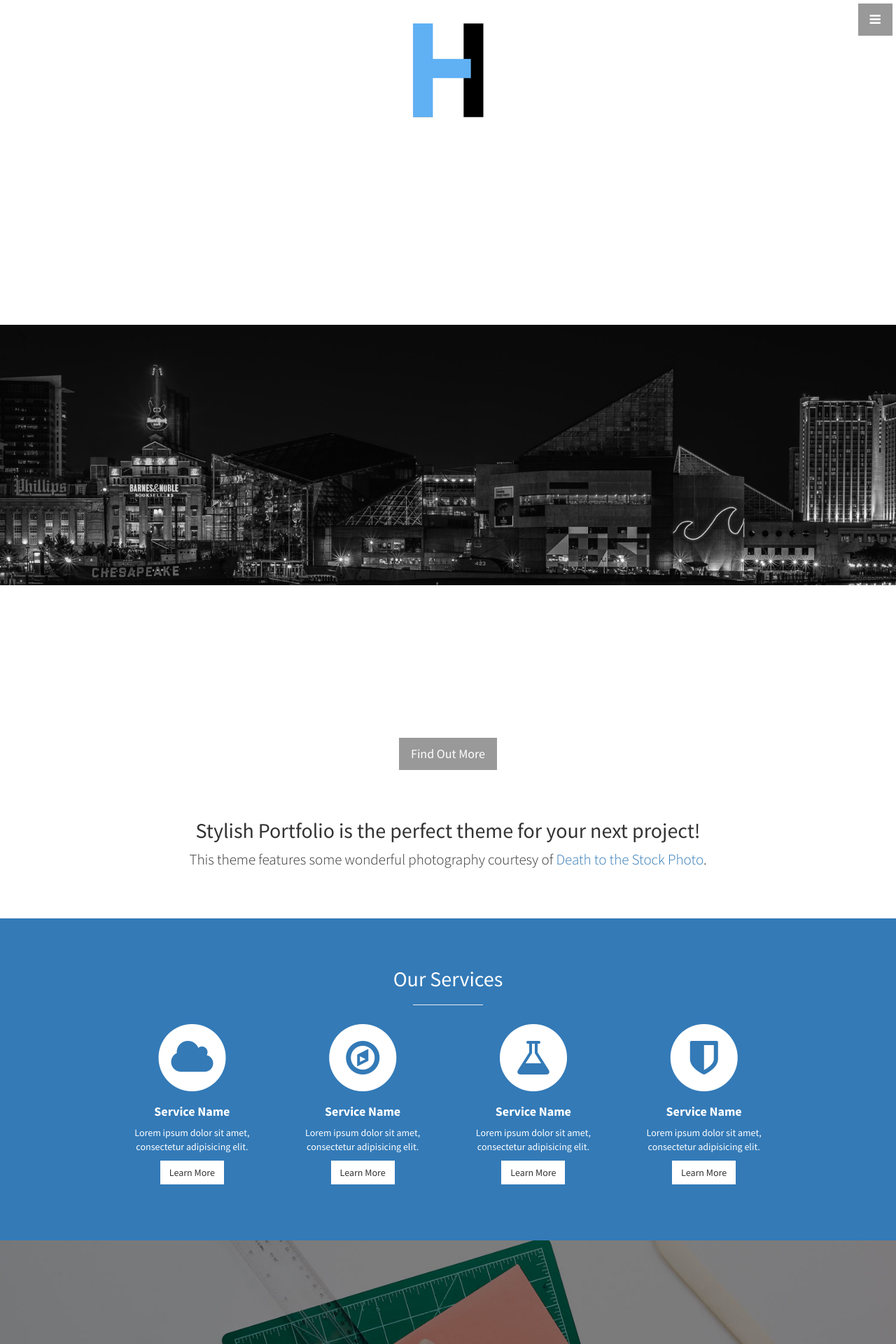
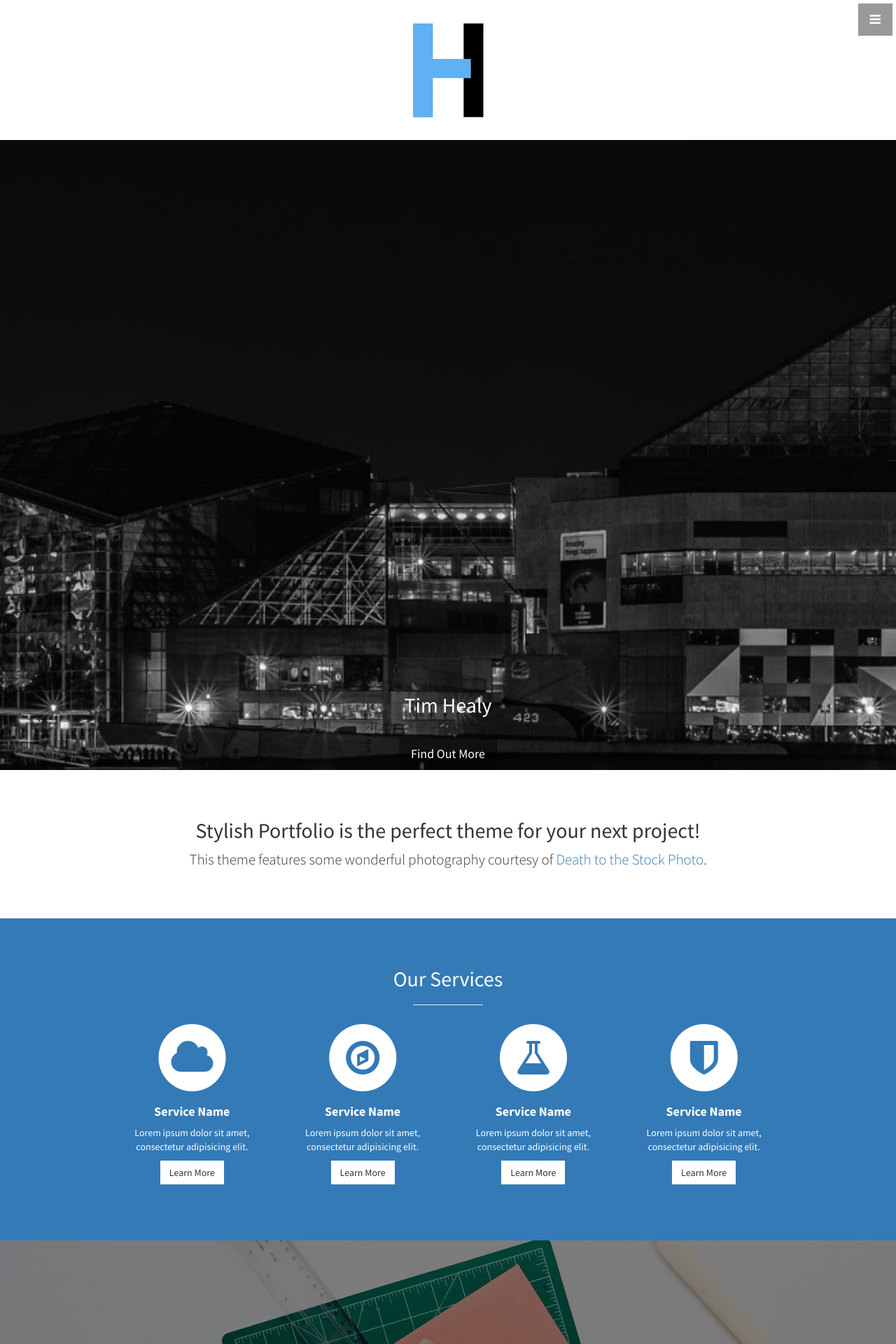
Before and after one commit to healyt22/healyt22.github.io, a Jekyll site: the page built from index.html, in a window 1280 px wide. Shown: the top 1920 px of the page at 70% size. Built offline with Jekyll 4.4.1, drawn with Linux system fonts in a browser that asks for light colours.

Commit message:
messin with stuff

```diff
--- a/css/stylish-portfolio.css
+++ b/css/stylish-portfolio.css
@@ -166,10 +166,10 @@
     width: 100%;
     height: 100%;
     background: url(../img/bg.jpg) no-repeat center center scroll;
-    -webkit-background-size: contain;
-    -moz-background-size: contain;
-    background-size: contain;
-    -o-background-size: contain;
+    -webkit-background-size: cover;
+    -moz-background-size: cover;
+    background-size: cover;
+    -o-background-size: cover;
 }
 
 /* About */
```
